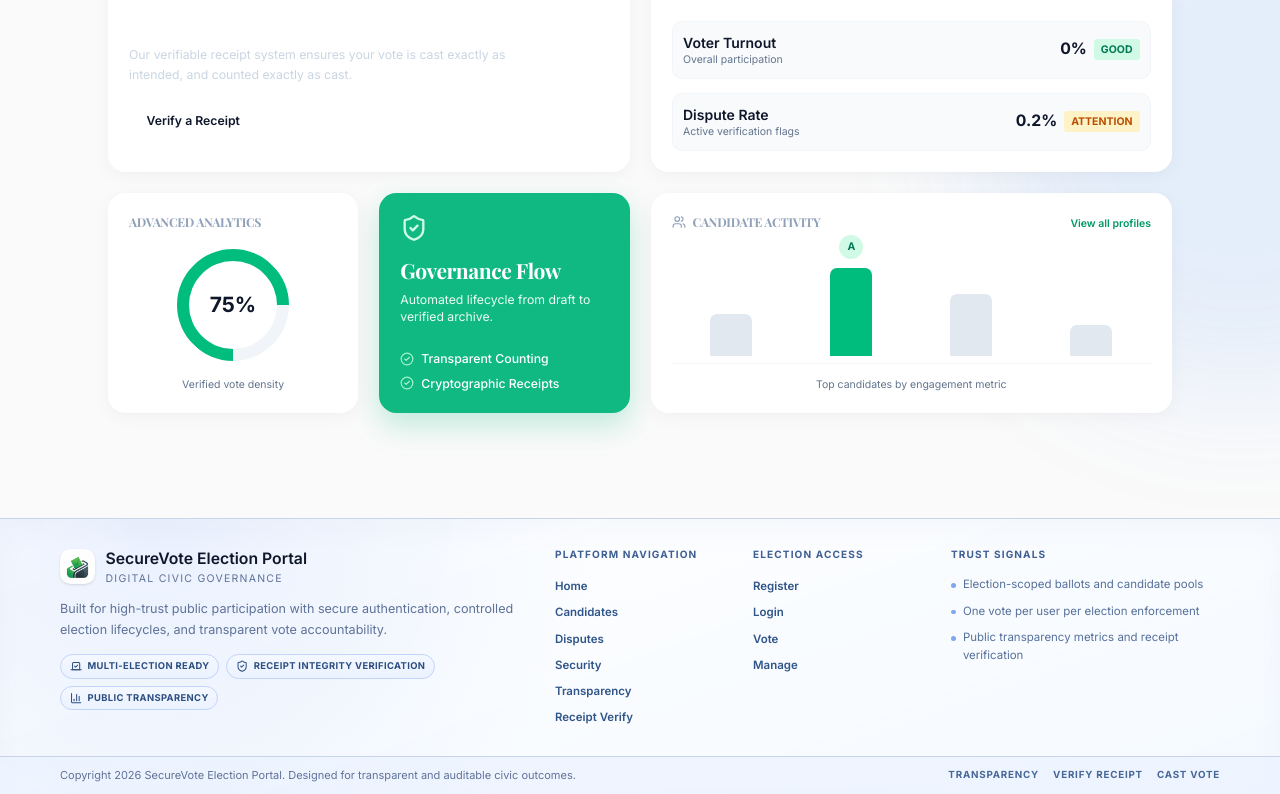
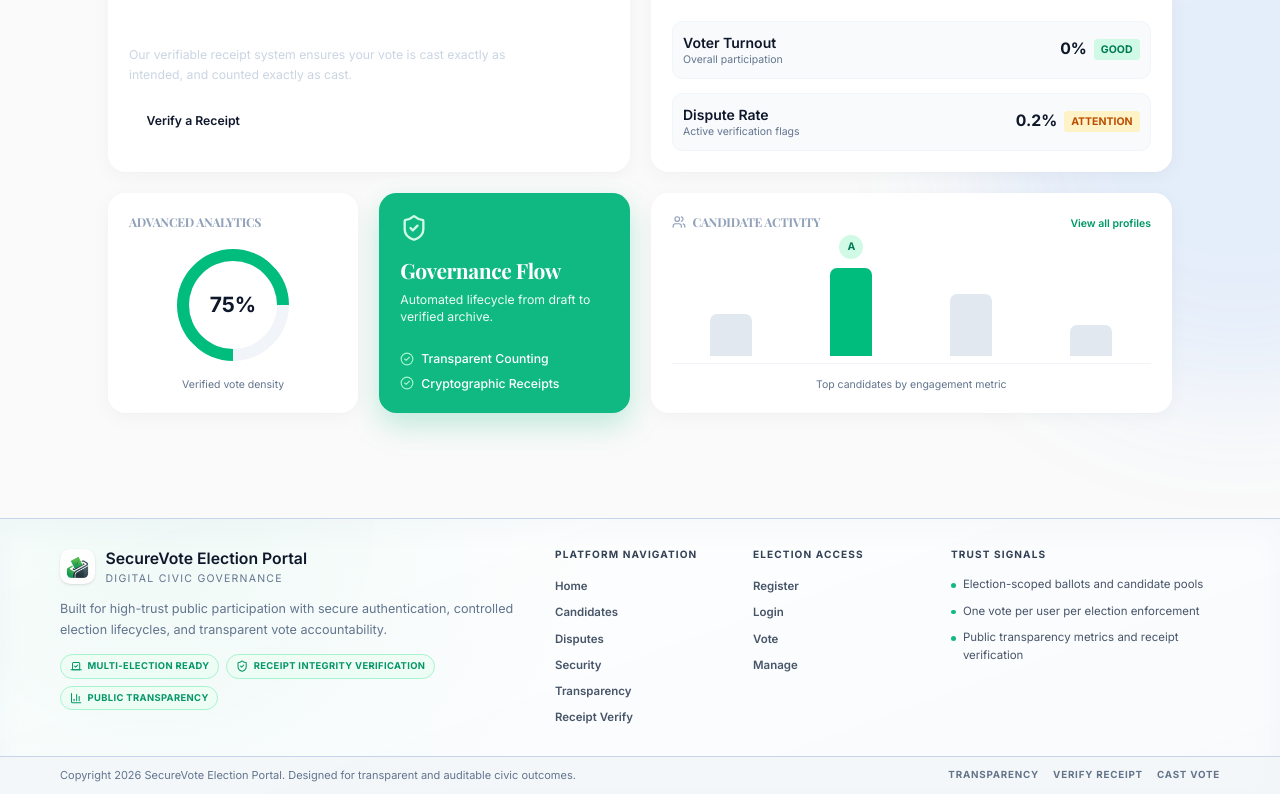
Before and after one commit to Sanyam2511/online-voting-system, a React app in the folder frontend/: page / in a window 1280 px wide. Shown: the part 665-1459 px from the top of the page. Built offline with nearby package versions, Linux system fonts and the light colour scheme; no server answers; the HTML template or start-up script is replaced by a standard one; a web font is replaced by a local one.

Commit message:
refine navbar and footer

```diff
--- a/frontend/src/components/Footer.jsx
+++ b/frontend/src/components/Footer.jsx
@@ -38,12 +38,12 @@ const Footer = () => {
             <Link to={'/'} className="inline-flex items-center gap-3">
               <BrandMark className="w-10 h-10" />
               <div>
-                <p className="text-lg font-semibold text-[#102b58]">{'SecureVote Election Portal'}</p>
-                <p className="text-xs uppercase tracking-[0.12em] text-[#60759a]">{'Digital civic governance'}</p>
+                <p className="text-lg font-semibold text-slate-900">{'SecureVote Election Portal'}</p>
+                <p className="text-xs uppercase tracking-[0.12em] text-slate-500">{'Digital civic governance'}</p>
               </div>
             </Link>
 
-            <p className="text-[0.9rem] text-[#5e7298] leading-relaxed mt-3 max-w-xl">
+            <p className="text-[0.9rem] text-slate-500 leading-relaxed mt-3 max-w-xl">
               {'Built for high-trust public participation with secure authentication, controlled election lifecycles, and transparent vote accountability.'}
             </p>
 
@@ -101,7 +101,7 @@ const Footer = () => {
 
       <div className="footer-base">
         <div className="section-wrap py-3 flex flex-col md:flex-row md:items-center md:justify-between gap-2.5">
-          <p className="text-[11px] text-[#60759a]">
+          <p className="text-[11px] text-slate-500">
             {'Copyright {year} SecureVote Election Portal. Designed for transparent and auditable civic outcomes.'
               .replace('{year}', String(currentYear))}
           </p>
--- a/frontend/src/components/Navbar.jsx
+++ b/frontend/src/components/Navbar.jsx
@@ -72,11 +72,11 @@ const Navbar = () => {
 
   return (
     <nav className="fixed top-4 left-0 w-full z-50 flex justify-center pointer-events-none">
-      <div className="pill-nav backdrop-blur-xl pointer-events-auto shadow-sm border border-slate-200 bg-white/80">
+      <div className="pill-nav backdrop-blur-xl pointer-events-auto shadow-sm bg-white/80">
         <div className="flex items-center justify-between gap-4 sm:gap-8">
           <div className="flex items-center justify-between gap-3">
             <Link to={`/`} onClick={closeMobileMenu} className="flex items-center gap-2.5 min-w-0 pr-2">
-              <BrandMark className="w-9 h-9" />
+              <BrandMark className="w-12 h-12" />
               <div className="min-w-0">
                 <p className="text-[15px] sm:text-base font-semibold text-slate-900 tracking-tight truncate">SecureVote</p>
               </div>
--- a/frontend/src/index.css
+++ b/frontend/src/index.css
@@ -29,9 +29,9 @@
   --surface-glow: #d6e6ff;
   --surface-hover: #f0f5ff;
   --surface-track: #e6eefc;
-  --surface-pill: linear-gradient(180deg, #f4f8ff, #ebf2ff);
-  --surface-pill-border: #c2d4f8;
-  --surface-pill-text: #2d4f81;
+  --surface-pill: linear-gradient(180deg, #f0fdf4, #ecfdf5);
+  --surface-pill-border: #a7f3d0;
+  --surface-pill-text: #059669;
   --shadow-card: 0 22px 56px rgba(16, 42, 92, 0.1);
   --shadow-card-hover: 0 26px 62px rgba(16, 44, 97, 0.14);
   --shadow-panel: 0 20px 48px rgba(18, 48, 100, 0.09);
@@ -59,14 +59,14 @@
   --status-critical-bg: #ffebeb;
   --status-critical-border: #f2bdbd;
   --status-critical-text: #9b2a2a;
-  --footer-bg: radial-gradient(circle at 12% 0%, rgba(31, 102, 244, 0.09), transparent 38%),
-    linear-gradient(160deg, rgba(255, 255, 255, 0.93), rgba(244, 249, 255, 0.95));
-  --footer-base-bg: rgba(236, 243, 255, 0.72);
-  --footer-title: #3f5f93;
-  --footer-link: #2f5589;
-  --footer-mini-link: #476797;
-  --footer-trust: #56709a;
-  --footer-trust-dot: #80a6ef;
+  --footer-bg: radial-gradient(circle at 12% 0%, rgba(16, 185, 129, 0.06), transparent 38%),
+    linear-gradient(160deg, rgba(255, 255, 255, 0.93), rgba(248, 250, 252, 0.95));
+  --footer-base-bg: rgba(241, 245, 249, 0.72);
+  --footer-title: #334155;
+  --footer-link: #475569;
+  --footer-mini-link: #64748b;
+  --footer-trust: #475569;
+  --footer-trust-dot: #10b981;
 }
 
 * {
@@ -154,9 +154,9 @@ body.theme-dark {
   --surface-glow: rgba(52, 94, 188, 0.28);
   --surface-hover: rgba(30, 45, 78, 0.85);
   --surface-track: rgba(26, 42, 74, 0.7);
-  --surface-pill: rgba(26, 40, 70, 0.78);
-  --surface-pill-border: rgba(92, 126, 188, 0.55);
-  --surface-pill-text: #d7e6ff;
+  --surface-pill: rgba(2, 44, 34, 0.78);
+  --surface-pill-border: rgba(16, 185, 129, 0.35);
+  --surface-pill-text: #6ee7b7;
   --shadow-card: 0 24px 60px rgba(5, 10, 22, 0.45);
   --shadow-card-hover: 0 28px 66px rgba(5, 10, 22, 0.55);
   --shadow-panel: 0 22px 56px rgba(5, 10, 22, 0.4);
@@ -184,14 +184,14 @@ body.theme-dark {
   --status-critical-bg: rgba(88, 28, 34, 0.72);
   --status-critical-border: rgba(178, 82, 90, 0.6);
   --status-critical-text: #f0a9a9;
-  --footer-bg: radial-gradient(circle at 12% 0%, rgba(62, 120, 248, 0.16), transparent 38%),
-    linear-gradient(160deg, rgba(16, 24, 46, 0.94), rgba(10, 18, 36, 0.96));
-  --footer-base-bg: rgba(12, 20, 38, 0.92);
-  --footer-title: #c4d6f3;
-  --footer-link: #d5e4ff;
-  --footer-mini-link: #b6c8ee;
-  --footer-trust: #9fb3d9;
-  --footer-trust-dot: #5a89f6;
+  --footer-bg: radial-gradient(circle at 12% 0%, rgba(16, 185, 129, 0.12), transparent 38%),
+    linear-gradient(160deg, rgba(15, 23, 42, 0.94), rgba(2, 6, 23, 0.96));
+  --footer-base-bg: rgba(2, 6, 23, 0.92);
+  --footer-title: #e2e8f0;
+  --footer-link: #cbd5e1;
+  --footer-mini-link: #94a3b8;
+  --footer-trust: #94a3b8;
+  --footer-trust-dot: #10b981;
   color: var(--ink-950);
   background-color: var(--surface-0);
   background-image:
```
